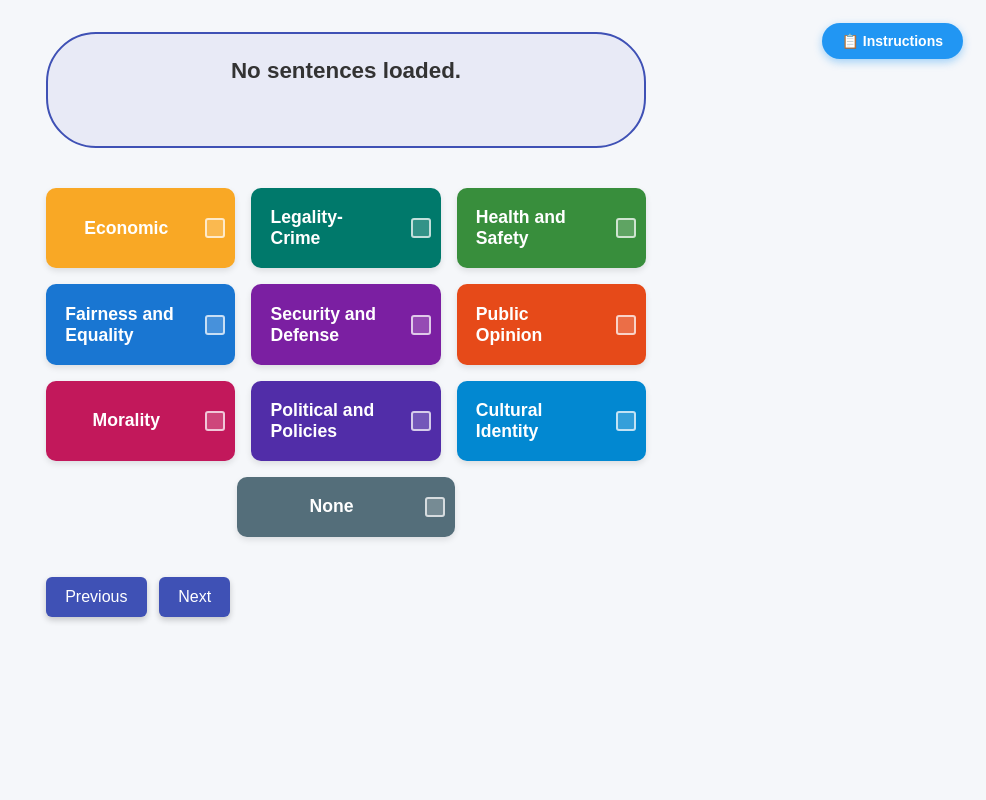
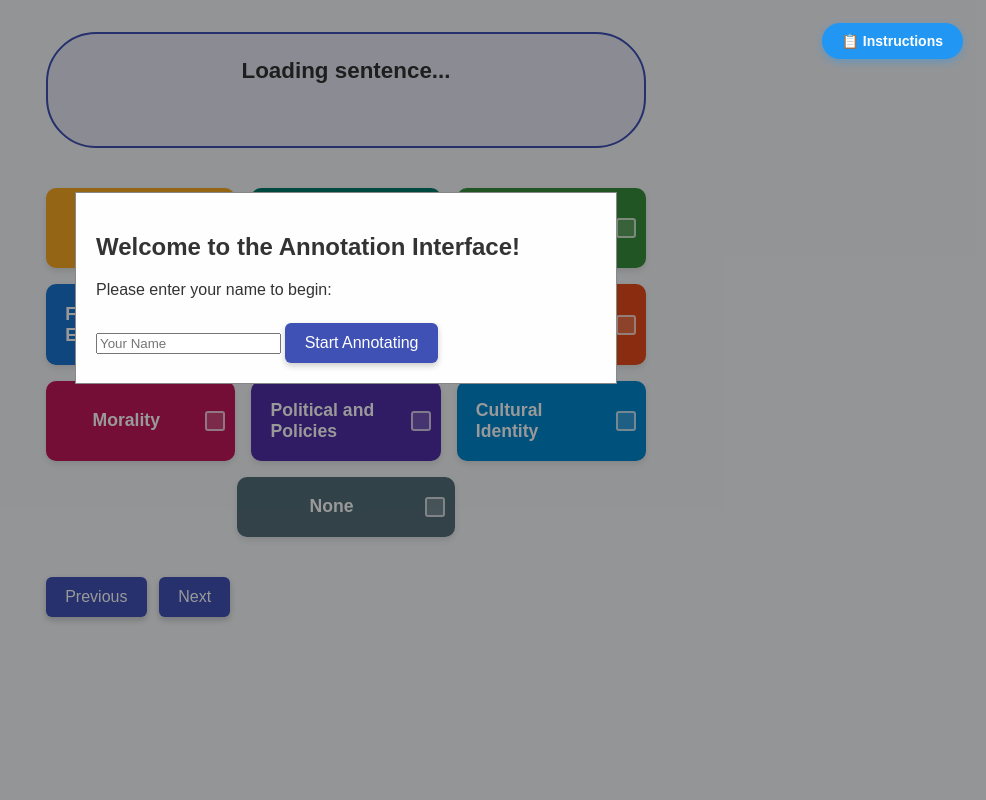
Before and after one commit to mattguida/matteo_annotation_app, a FastAPI app: page /annotate in a window 1280 px wide. Shown: the whole page, without its empty margins (294-1280 px from the left). Run offline with FastAPI, Linux system fonts and the light colour scheme.

Commit message:
trying new username input

```diff
--- a/main.py
+++ b/main.py
@@ -98,7 +98,7 @@ def get_used_sentences():
         print(f"Error getting used sentences: {e}")
         return set()
 
-def create_annotator_dataset(annotator_id):
+def create_annotator_dataset(annotator_id, name):
     """Create a dataset for a specific annotator"""
     all_sentences = load_all_sentences()
     if len(all_sentences) < SENTENCES_PER_ANNOTATOR:
@@ -141,6 +141,7 @@ def create_annotator_dataset(annotator_id):
     try:
         supabase.table("annotator_sessions").insert({
             "annotator_id": annotator_id,
+            "name": name,
             "total_sentences": len(annotator_dataset),
             "overlap_sentences": overlap_sentences,
             "unique_sentences": unique_sentences,
@@ -155,27 +156,22 @@ def create_annotator_dataset(annotator_id):
 
 # === Start annotation session - Create dynamic dataset ===
 @app.get("/start_annotation")
-def start_annotation():
-    """
-    Start a new annotation session:
-    - Generate unique annotator ID
-    - Create dataset with fixed overlap + unique sentences
-    - Return session info
-    """
+def start_annotation(name: str = Query(..., description="Annotator's name")):
     annotator_id = str(uuid.uuid4())
 
     # Create dataset for this annotator
-    dataset, error = create_annotator_dataset(annotator_id)
+    dataset, error = create_annotator_dataset(annotator_id, name)
 
     if error:
         return {"error": error}
 
     return {
         "annotator_id": annotator_id,
+        "name": name,
         "total_sentences": len(dataset),
         "overlap_sentences": OVERLAP_COUNT,
         "unique_sentences": UNIQUE_COUNT,
-        "message": f"Dataset created with {len(dataset)} sentences"
+        "message": f"Dataset created with {len(dataset)} sentences for {name}"
     }
 
 # === Serve sentences for specific annotator ===
@@ -198,25 +194,18 @@ def get_sentences(annotator_id: str = Query(..., description="Annotator ID")):
 # === Save individual annotation ===
 @app.post("/api/save_annotation")
 async def save_annotation(payload: dict):
-    """
-    Save a single annotation to Supabase.
-    Expected payload:
-    {
-        "annotator_id": "uuid",
-        "sentence": "text of sentence",
-        "label": {"Economic": true, "Health_Safety": false, ...}
-    }
-    """
     annotator_id = payload.get("annotator_id")
+    name = payload.get("name")
     sentence = payload.get("sentence")
     label = payload.get("label")
 
-    if not all([annotator_id, sentence, label is not None]):
-        return {"error": "Missing required fields: annotator_id, sentence, label"}
+    if not all([annotator_id, name, sentence, label is not None]):
+        return {"error": "Missing required fields: annotator_id, name, sentence, label"}
 
     # Create annotation record
     annotation_record = {
         "annotator_id": annotator_id,
+        "name": name,
         "sentence": sentence,
         "label": label,
         "timestamp": datetime.datetime.now().isoformat()
@@ -229,7 +218,7 @@ async def save_annotation(payload: dict):
     except Exception as e:
         return {"error": f"Failed to save annotation: {str(e)}"}
 
-    return {"status": "saved", "annotator_id": annotator_id}
+    return {"status": "saved", "annotator_id": annotator_id, "name": name}
 
 # === Get annotation statistics ===
 @app.get("/api/stats")
--- a/templates/static/index.html
+++ b/templates/static/index.html
@@ -243,12 +243,45 @@
     font-size: 0.9rem;
     color: #1565c0;
   }
+
+  .modal {
+      display: none;
+      position: fixed;
+      z-index: 1;
+      left: 0;
+      top: 0;
+      width: 100%;
+      height: 100%;
+      overflow: auto;
+      background-color: rgba(0,0,0,0.4);
+  }
+
+  .modal-content {
+      background-color: #fefefe;
+      margin: 15% auto;
+      padding: 20px;
+      border: 1px solid #888;
+      width: 80%;
+      max-width: 500px;
+  }
+
+
 </style>
 </head>
 <body>
 
 <!-- Instructions button -->
 <button id="instructions-btn" onclick="openModal()">📋 Instructions</button>
+
+<!-- Name Input Modal -->
+<div id="name-modal" class="modal">
+    <div class="modal-content">
+        <h2>Welcome to the Annotation Interface!</h2>
+        <p>Please enter your name to begin:  </p>
+        <input type="text" id="annotator-name" placeholder="Your Name">
+        <button onclick="startAnnotation()">Start Annotating</button>
+    </div>
+</div>
 
 <!-- Modal for Framing Categories -->
 <div id="modal">
@@ -342,11 +375,15 @@
 <div id="status"></div>
 
 <script>
+  window.onload = function() {
+      document.getElementById('name-modal').style.display = 'block';
+  }
   let sentences = [];
   let currentIndex = 0;
   let annotations = {};
   let annotatorId = null;
   let datasetFile = null;
+  let annotatorName = null;
 
   // Function to open modal with framing categories
   function openModal() {
@@ -366,18 +403,26 @@
     }
   };
 
+  async function startAnnotation() {
+      annotatorName = document.getElementById('annotator-name').value.trim();
+      if (!annotatorName) {
+          alert("Please enter your name.");
+          return;
+      }
+
+      document.getElementById('name-modal').style.display = 'none';
+      await initializeSession();
+  }
+
   // Initialize session first
   async function initializeSession() {
       try {
-      const res = await fetch("/start_annotation");
+          const res = await fetch(`/start_annotation?name=${encodeURIComponent(annotatorName)}`);
           if (!res.ok) throw new Error("Failed to start annotation session");
           const sessionData = await res.json();
-
           annotatorId = sessionData.annotator_id;
-
-      document.getElementById("annotator-id").innerText = annotatorId;
-      document.getElementById("dataset-name").innerText = `${sessionData.total_sentences} sentences (${sessionData.overlap_sentences} overlap + ${sessionData.unique_sentences} unique)`;
-
+          document.getElementById("annotator-id").value = annotatorId;
+          document.getElementById("dataset-name").value = `${sessionData.total_sentences} sentences (${sessionData.overlap_sentences} overlap + ${sessionData.unique_sentences} unique)`;
           // Now load sentences
           await loadSentences();
       } catch (error) {
@@ -427,16 +472,13 @@
     return ann;
   }
 
-  // Save annotation for current sentence via POST to backend
   async function saveAnnotation() {
       const labelAnnotation = gatherCurrentAnnotation();
-
-    // Save locally (optional)
       annotations[currentIndex] = labelAnnotation;
 
-    // Prepare payload with correct structure
       const payload = {
           annotator_id: annotatorId,
+          name: annotatorName,
           sentence: sentences[currentIndex].sentence_text,
           label: labelAnnotation
       };
@@ -445,10 +487,11 @@
           document.getElementById("status").innerText = "Saving annotation...";
           const res = await fetch("/api/save_annotation", {
               method: "POST",
-        headers: { "Content-Type": "application/json" },
+              headers: {
+                  "Content-Type": "application/json"
+              },
               body: JSON.stringify(payload),
           });
-
           if (!res.ok) {
               throw new Error("Failed to save annotation");
           }
@@ -525,7 +568,7 @@
   document.getElementById("prevBtn").addEventListener("click", prevSentence);
 
   // Start the application
-  initializeSession();
+  // initializeSession();
 </script>
 </body>
 </html>
```
Lines whose indentation alone changed are shown as unchanged.
